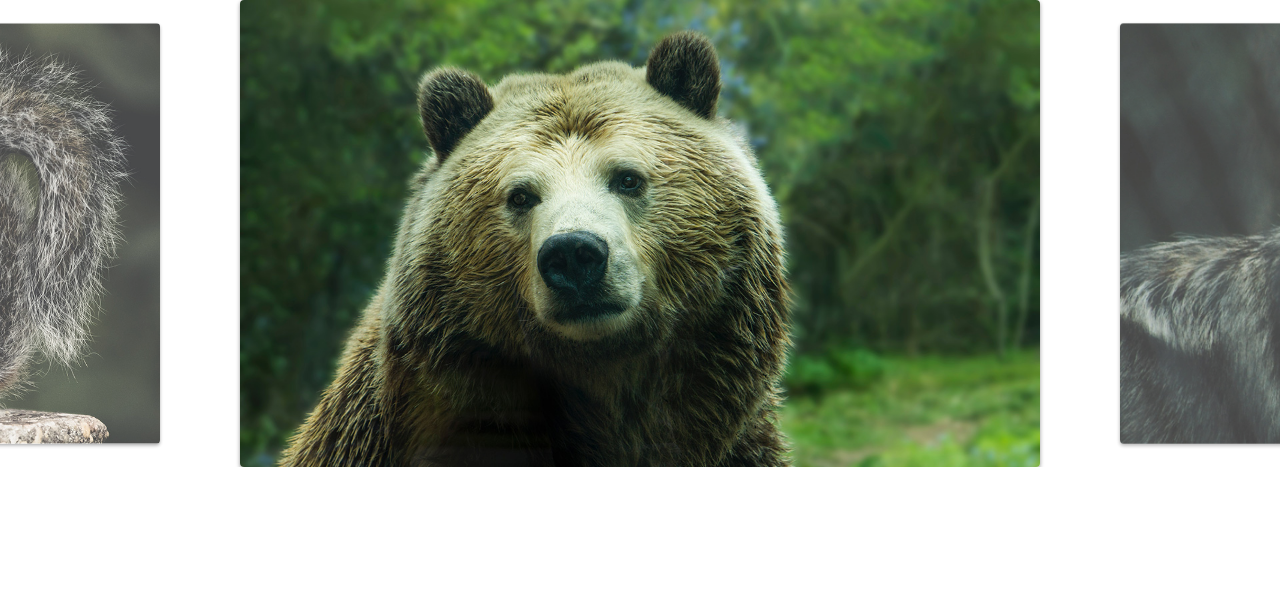
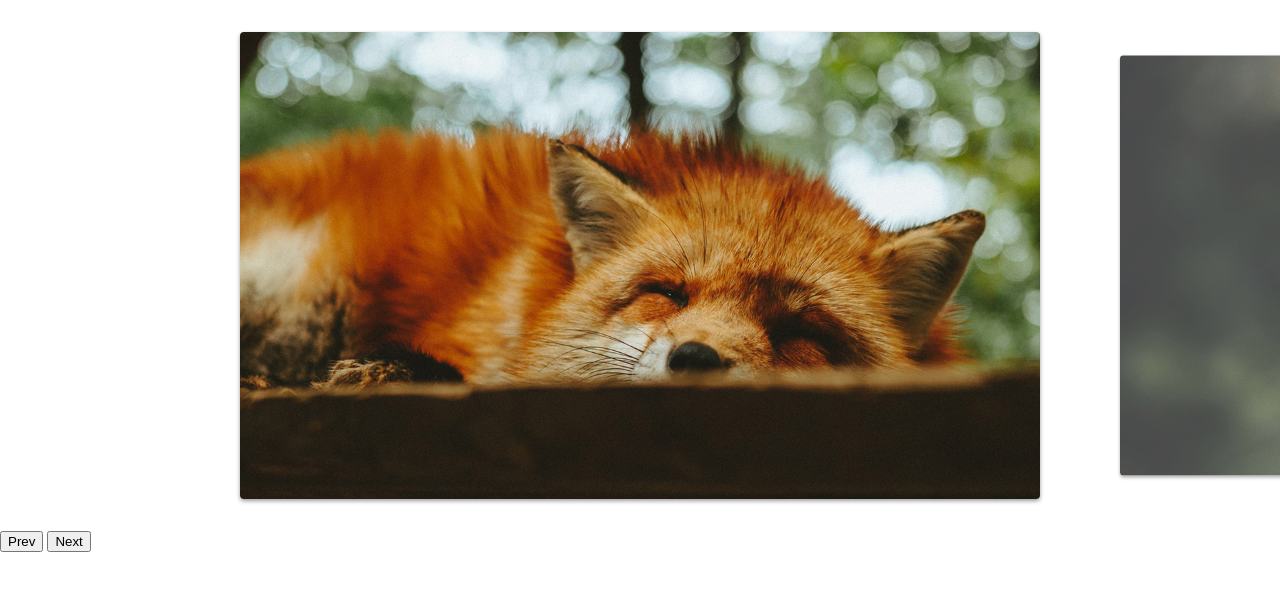
Before and after one commit to Andre-Inacio-VS/slide-animais, a plain HTML site: page index.html in a window 1280 px wide. Drawn offline with Linux system fonts and the light colour scheme.

Commit message:
feat SlideNav: adicionando botoes iniciais para navegacao do slide

```diff
--- a/css/style.css
+++ b/css/style.css
@@ -15,6 +15,7 @@ img {
 
 .slide-wrapper {
   overflow: hidden;
+  padding: 2rem 0;
 }
 
 .slide {
--- a/index.html
+++ b/index.html
@@ -21,6 +21,11 @@
         </ul>
     </div>
 
+    <div class="arrow-nav">
+        <button class="prev">Prev</button>
+        <button class="next">Next</button>
+    </div>
+
     <script type="module" src="js/script.js"></script>
 </body>
 
--- a/js/script.js
+++ b/js/script.js
@@ -1,6 +1,5 @@
-import Slide from './slide.js'
+import { SlideNav } from './slide.js'
 
-const slide = new Slide('.slide', '.slide-wrapper');
+const slide = new SlideNav('.slide', '.slide-wrapper');
 slide.init()
-
-slide.changeSlide(2)
+slide.addArrow('.prev', '.next')
--- a/js/slide.js
+++ b/js/slide.js
@@ -1,6 +1,6 @@
 import debounce from "./debounce.js"
 
-export default class Slide {
+export class Slide {
     constructor(slide, wrapper) {
         this.slide = document.querySelector(slide)
         this.wrapper = document.querySelector(wrapper)
@@ -136,6 +136,9 @@ export default class Slide {
         this.onMove = this.onMove.bind(this)
         this.onEnd = this.onEnd.bind(this)
 
+        this.activePrevSlide = this.activePrevSlide.bind(this)
+        this.activeNextSlide = this.activeNextSlide.bind(this)
+
         this.onResize = debounce(this.onResize.bind(this), 200)
     }
 
@@ -145,6 +148,20 @@ export default class Slide {
         this.addSlideEvents();
         this.slidesConfig();
         this.addResizeEvent()
+        this.changeSlide(0)
         return this
     }
 }
+
+export class SlideNav extends Slide {
+    addArrow(prev, next) {
+        this.prevElement = document.querySelector(prev)
+        this.nextElement = document.querySelector(next)
+        this.addArrowEvent()
+    }
+
+    addArrowEvent() {
+        this.prevElement.addEventListener('click', this.activePrevSlide)
+        this.nextElement.addEventListener('click', this.activeNextSlide)
+    }
+}
```
